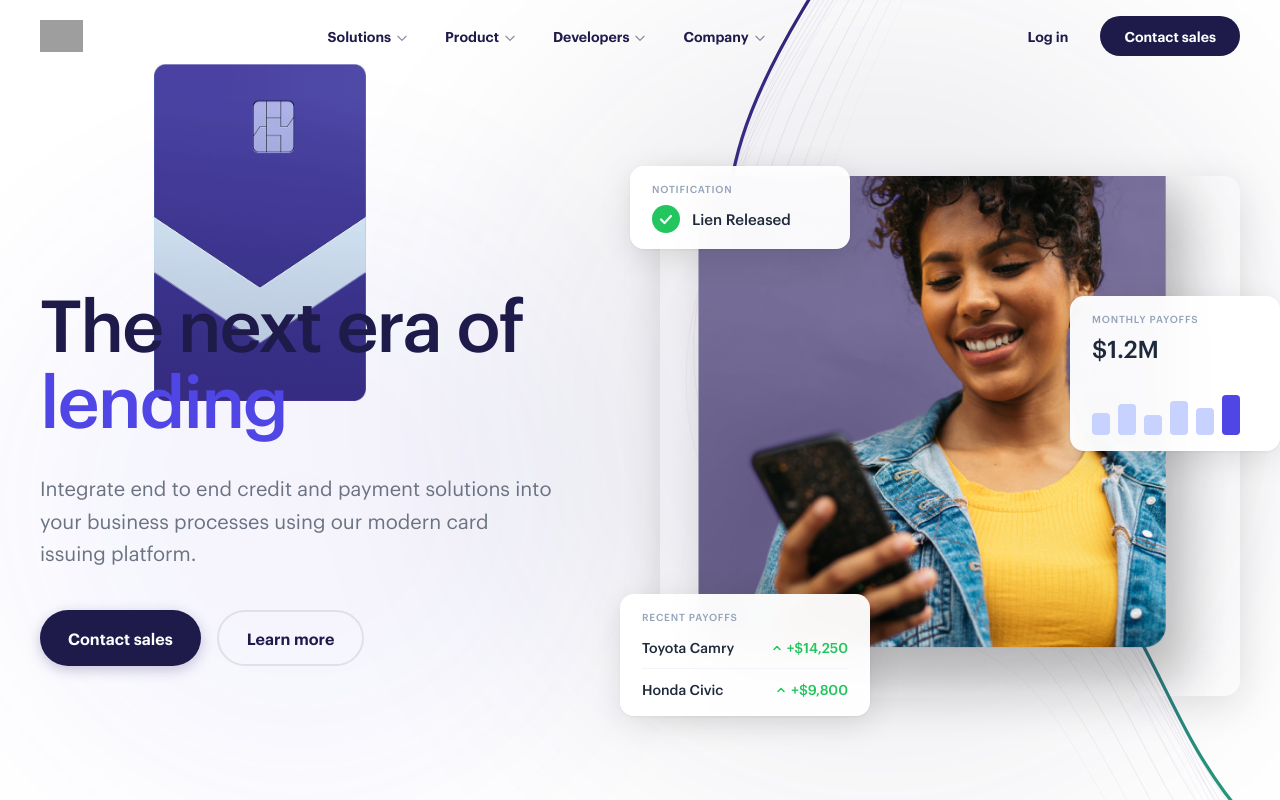
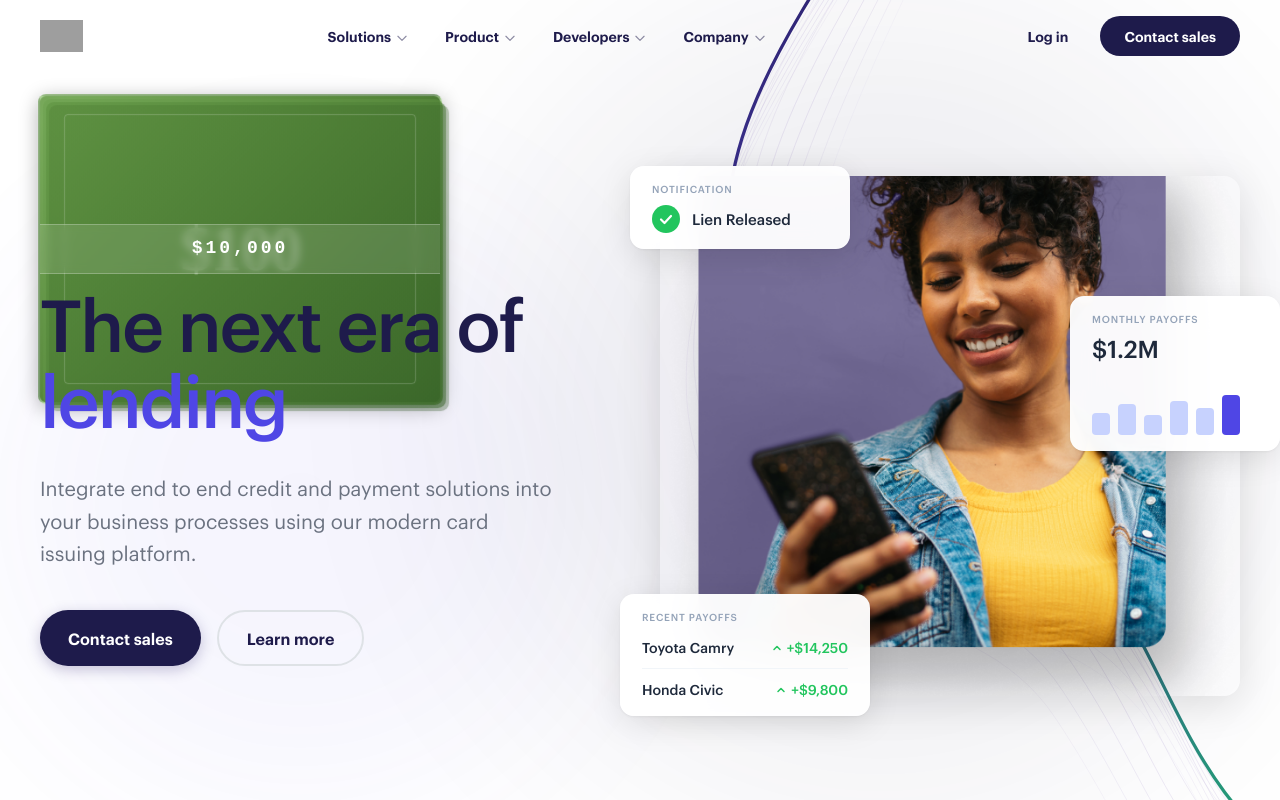
Before and after one commit to MONOKRONE/epic-landing, a Next.js app: page / in a window 1280 px wide. Shown: the top 800 px of the page. Built offline with nearby package versions, Linux system fonts and the light colour scheme; grey boxes are pictures that could not be loaded.

Commit message:
feat: replace credit card with $100 bill stack in FloatingCard

```diff
--- a/components/FloatingCard.tsx
+++ b/components/FloatingCard.tsx
@@ -1,7 +1,7 @@
 "use client";
 
 import { useRef, useEffect } from "react";
-import Image from "next/image";
+
 import gsap from "gsap";
 import { ScrollTrigger } from "gsap/ScrollTrigger";
 
@@ -21,7 +21,7 @@ gsap.registerPlugin(ScrollTrigger);
 
 export default function FloatingCard() {
   const cardRef = useRef<HTMLDivElement>(null);
-  const imgRef = useRef<HTMLImageElement>(null);
+  const imgRef = useRef<HTMLDivElement>(null);
   const purpleBgRef = useRef<HTMLDivElement>(null);
 
   useEffect(() => {
@@ -195,8 +195,8 @@ export default function FloatingCard() {
         position: "fixed",
         top: "8%",
         right: "4%",
-        width: 520,
-        height: 337,
+        width: 480,
+        height: 370,
         zIndex: 1,
         willChange: "transform, width, height, top, right, left, border-radius",
         transformStyle: "preserve-3d",
@@ -205,27 +205,80 @@ export default function FloatingCard() {
         opacity: 0,
       }}
     >
-      {/* Card image */}
-      <img
+      {/* Banknote stack */}
+      <div
         ref={imgRef}
-        src="/png/static_img_results_card-mobile.png"
-        alt="Credit card"
         style={{
           position: "absolute",
+          inset: "8%",
+          background: "linear-gradient(135deg, #85bb65 0%, #5a8f3d 50%, #3d6b2e 100%)",
+          borderRadius: 8,
+          border: "2px solid rgba(255,255,255,0.3)",
+          display: "flex",
+          flexDirection: "column",
+          alignItems: "center",
+          justifyContent: "center",
+          zIndex: 2,
+          boxShadow: "inset 0 0 30px rgba(0,0,0,0.15), 0 4px 20px rgba(0,0,0,0.3)",
+        }}
+      >
+        {/* Decorative border frame */}
+        <div style={{
+          position: "absolute",
+          inset: "6%",
+          border: "1px solid rgba(255,255,255,0.2)",
+          borderRadius: 4,
+        }} />
+        {/* Dollar sign */}
+        <span style={{
+          fontSize: 64,
+          fontWeight: 900,
+          color: "rgba(255,255,255,0.25)",
+          fontFamily: "serif",
+          letterSpacing: -2,
+        }}>$100</span>
+        {/* Band across the middle */}
+        <div style={{
+          position: "absolute",
+          top: "42%",
+          left: 0,
+          right: 0,
+          height: "16%",
+          background: "rgba(255,255,255,0.12)",
+          backdropFilter: "blur(4px)",
+          borderTop: "1px solid rgba(255,255,255,0.25)",
+          borderBottom: "1px solid rgba(255,255,255,0.25)",
+          display: "flex",
+          alignItems: "center",
+          justifyContent: "center",
+        }}>
+          <span style={{
+            color: "white",
+            fontFamily: "monospace",
+            fontWeight: 700,
+            fontSize: 18,
+            letterSpacing: 3,
+          }}>$10,000</span>
+        </div>
+        {/* Stack effect: multiple layers behind */}
+        <div style={{
+          position: "absolute",
           inset: 0,
-          width: "100%",
-          height: "100%",
-          objectFit: "contain",
-          zIndex: 2,
-        }}
-      />
+          borderRadius: 8,
+          zIndex: -1,
+        }}>
+          <div style={{ position: "absolute", top: 3, left: 3, right: -3, bottom: -3, background: "linear-gradient(135deg, #6fa352, #4a7a30)", borderRadius: 8, opacity: 0.7 }} />
+          <div style={{ position: "absolute", top: 6, left: 6, right: -6, bottom: -6, background: "linear-gradient(135deg, #5a8f3d, #3d6b2e)", borderRadius: 8, opacity: 0.5 }} />
+          <div style={{ position: "absolute", top: 9, left: 9, right: -9, bottom: -9, background: "linear-gradient(135deg, #4a7a30, #2d5520)", borderRadius: 8, opacity: 0.3 }} />
+        </div>
+      </div>
 
       {/* Purple background — revealed during expansion */}
       <div
         ref={purpleBgRef}
         className="absolute inset-0"
         style={{
-          background: "#3730a3",
+          background: "#1e1b4b",
           opacity: 0,
           zIndex: 1,
         }}
```
